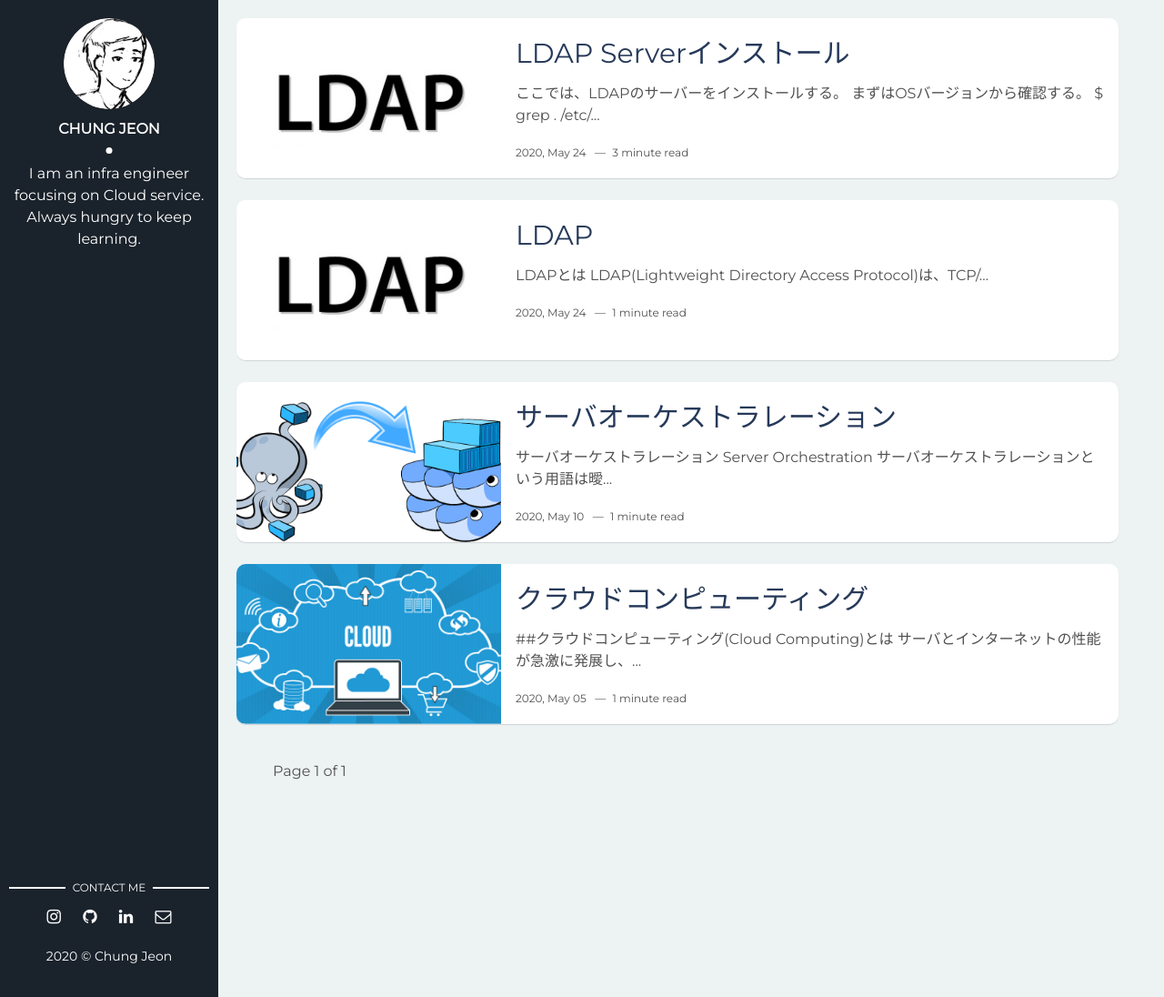
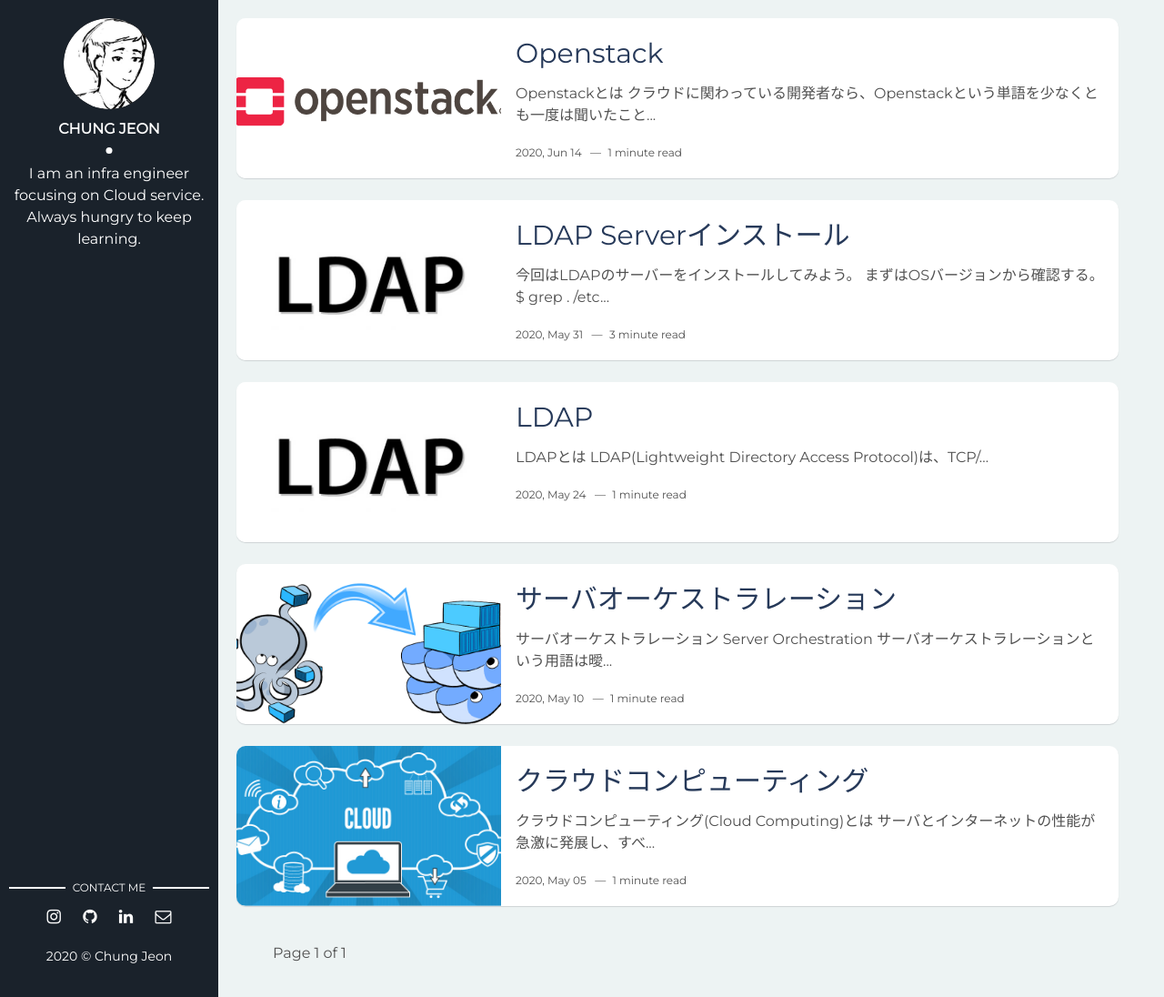
Before and after one commit to C4stleB/c4stleb.github.io, a Jekyll site: the page built from index.html, in a window 1280 px wide and 1096 px high. Shown: the whole window at 91% size. Built offline with Jekyll 4.4.1, drawn with Linux system fonts in a browser that asks for light colours; some web fonts are replaced; the list of posts is cut into pages by our own code; part of the change alters nothing that is shown.

Commit message:
post update

````diff
--- a/_posts/2020-05-31-ldap-server-install.md
+++ b/_posts/2020-05-31-ldap-server-install.md
@@ -1,12 +1,12 @@
 ---
 layout: post
 title: "LDAP Serverインストール"
-date: 2020-05-24 12:00:00 +0300
+date: 2020-05-31 12:00:00 +0300
 description:
 img: ldap.jpg
 ---
 
-ここでは、LDAPのサーバーをインストールする。
+今回はLDAPのサーバーをインストールしてみよう。
 まずはOSバージョンから確認する。
 ```
 $ grep . /etc/*-release
--- /dev/null
+++ b/_posts/2020-06-14-openstack.md
@@ -0,0 +1,52 @@
+---
+layout: post
+title: "Openstack"
+date: 2020-06-14 12:00:00 +0300
+description:
+img: openstack.png
+---
+
+## Openstackとは
+クラウドに関わっている開発者なら、Openstackという単語を少なくとも一度は聞いたことがあるだろう。 Openstackは、RackspaceとNASAからスタートしたIaaS(Infrastructure as a Service)を構築するソフトウェアで、グローバルIT企業の多くが参加しているオープンソースプロジェクトである。IaaSという言葉からも分かるように、**クラウドインフラに必要なサーバの仮想化、ストレージの仮想化、ネットワークの仮想化技術を総合的に実現する。**
+
+## なぜ使うのか
+クラウドコンピューティングに使用するサーバを制御するためには、専門的なハードウェア知識とサーバを運営するオペレーティングシステムの知識が必要となるが、これはどのハードウェアとオペレーティングシステムを使用するかによって異なり、環境が変わるたびに新しい知識を習得しなければならない問題がある。
+
+このような問題を解決するために、**サーバのハードウェアやOSを問わず、クラウドコンピューティング開発の標準を提供するのがオープンスタックである。**
+
+![Openstackの構造](../assets/img/openstack_structure.png)
+##### Hardware, Hypervisor上でShared Serviceの形でCompute, Networking, Storageを制御するサービスを提供する(出所：https://www.cio.com/article/2379588/an-openstack-primer-for-it-executives.html)
+
+Compute、Networking、Storageなどを管理できるAPIを提供し、これを管理するDashboardで開発者が簡単にクラウドコンピューティング環境で作業できるようにサポートするサービスである。また、Hardware、Hypervisor関連作業はすべてオープンスタックが処理するため、開発者はApplicationを作る作業に集中できる。
+
+## Openstackのサービス
+![Openstackのサービス](../assets/img/openstack_services.jpg)
+##### Openstackのサービス(出所：https://sios.jp/products/redhat/rhel/openstack/)
+
+1. Horizon (Dashboard)
+-  OpenStackで起きるサービスに対するインターフェースをWebBaseで提供。
+-  VMを生成したりIPを指定したりするなどのサービスをCLIではなくウェブでユーザが直接実行できるようにするツール。
+
+2. Keystone（Identity）
+-  OpenStackが提供する全てのサービスに対する認証と権限付与を担当。
+-  認証のほか、ユーザー管理、セキュリティグループ管理、各種サービスのEndpoint  URL(Rest  API)を管理する機能を提供。
+-  Keystoneを通じてユーザーが該当サービスを実行する権限があるかどうかを確認。
+
+3. Nova（Compute）
+-  ユーザーのRequestをVM内部で変換してComputeサービスに適用する。
+-  VM生成、IPの接続などの作業を実行してComputeリソースを管理する役割。
+-  ホスト管理、多数のHypervisorサポート
+
+4. Glance（Image）
+-  VMディスクのイメージを保存して読み込む役割。
+-  NovaがVMを作成する際にGlanceからイメージを読み込んでプロビジョニングを行う。
+
+5. Neutron (Networking)
+-  ネットワークを仮想化してサービスを提供するデバイスに付ける。
+-  ユーザが独立したネットワークを作ることやデバイスだけを選択して接続することができる。
+
+6. Cinder (Block Storage)
+-  VMにボリュームを提供する。 VM作成時、ボリュームを接続したり、既に生成されたVMにボリュームを接続したり、接続を解除して他のVMに接続することも可能。
+
+7. Ceilometer (Telemetry)
+-  OpenStack Cloudの費用や統計情報をモニタリング·メータリングするサービス。
````
Also changed, not shown: _posts/2020-05-05-cloud-computing.md (+1 -1 lines), assets/img/openstack.png (added), assets/img/openstack_services.jpg (added), assets/img/openstack_structure.png (added).
